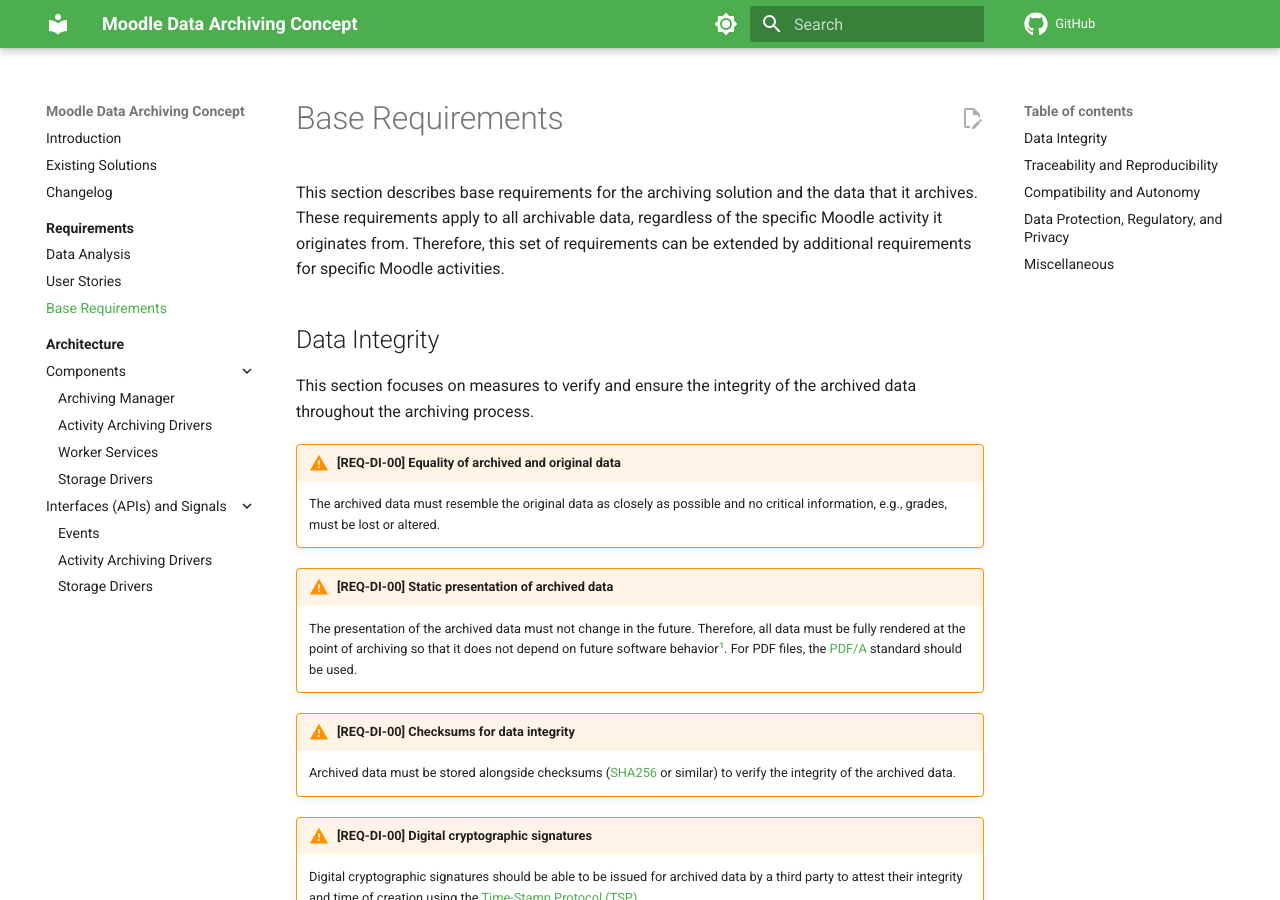
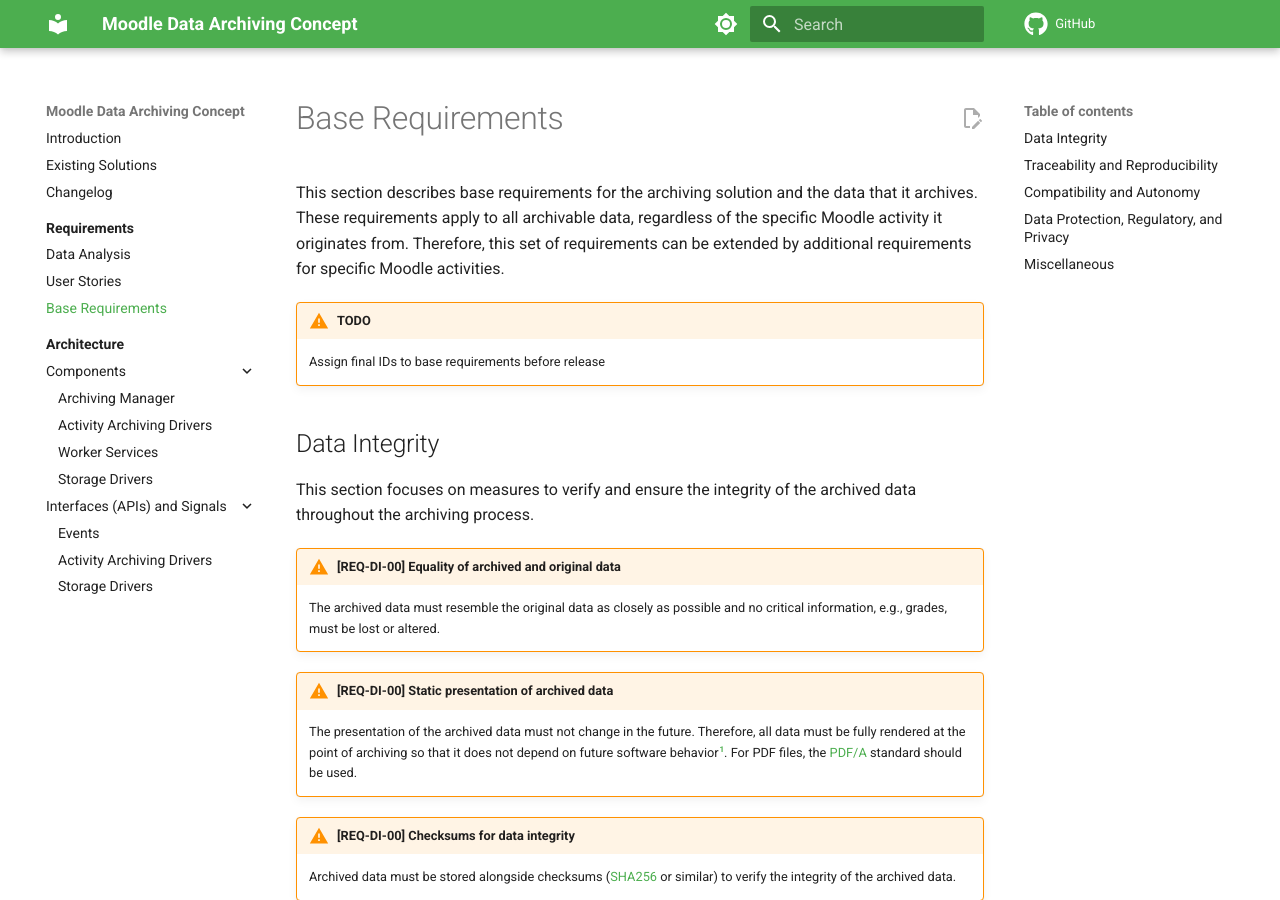
Before and after one commit to ngandrass/moodle-data-archiving-concept, an MkDocs documentation site: the page built from docs/requirements/base-requirements.md, in a window 1280 px wide and 900 px high. Built offline with MkDocs 1.6.1 and Material for MkDocs 9.7.7, drawn with Linux system fonts in a browser that asks for light colours; comment, search, counter and statistics services are not loaded.

Commit message:
Add TODO reminders to assign final IDs to requirements and user stories prior to release

```diff
--- a/docs/requirements/base-requirements.md
+++ b/docs/requirements/base-requirements.md
@@ -4,6 +4,8 @@ This section describes base requirements for the archiving solution and the data
 apply to all archivable data, regardless of the specific Moodle activity it originates from. Therefore, this set of
 requirements can be extended by additional requirements for specific Moodle activities.
 
+!!! warning "TODO"
+    Assign final IDs to base requirements before release
 
 ## Data Integrity
 
```
Also changed, not shown: docs/requirements/user-stories.md (+3 -0 lines).
